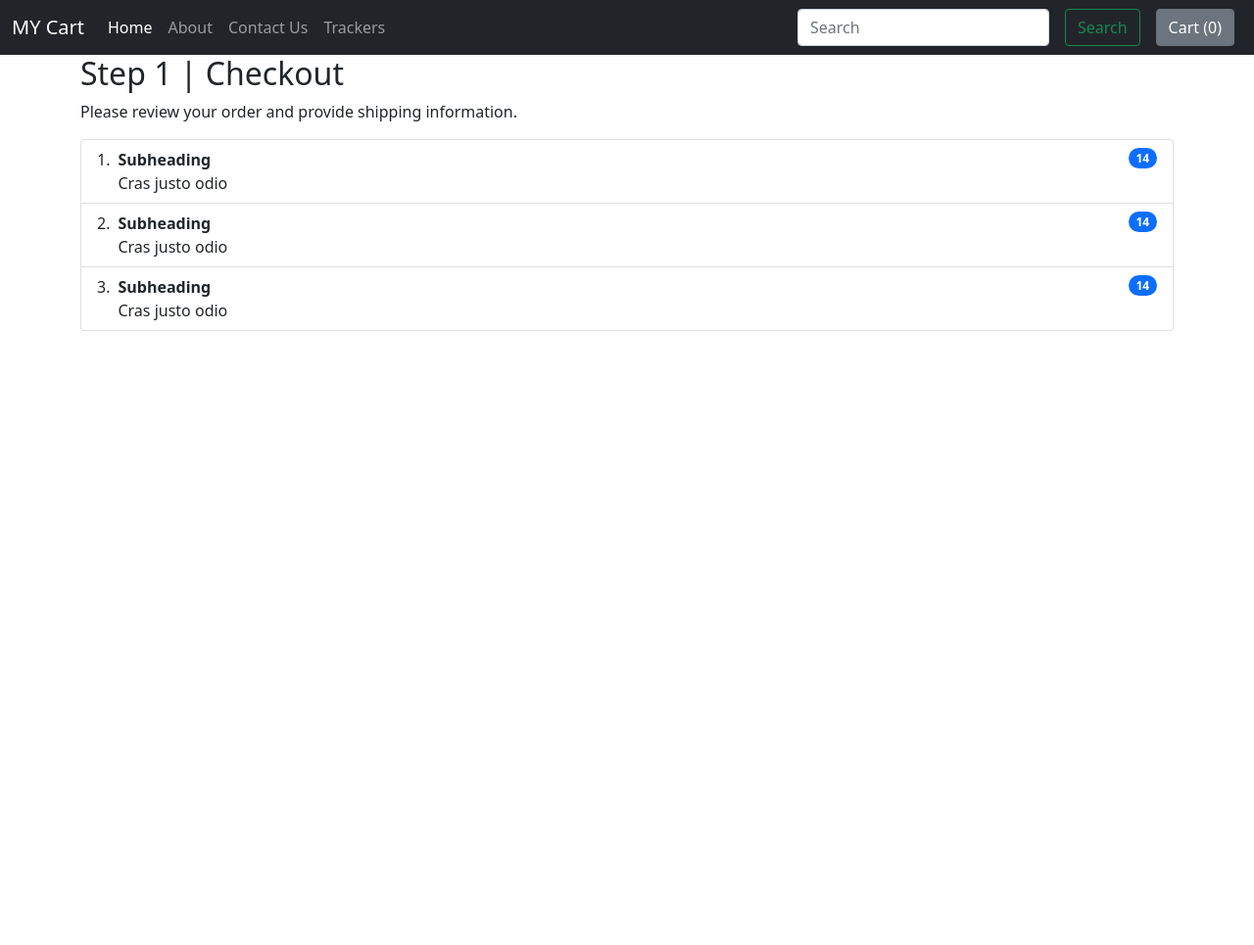
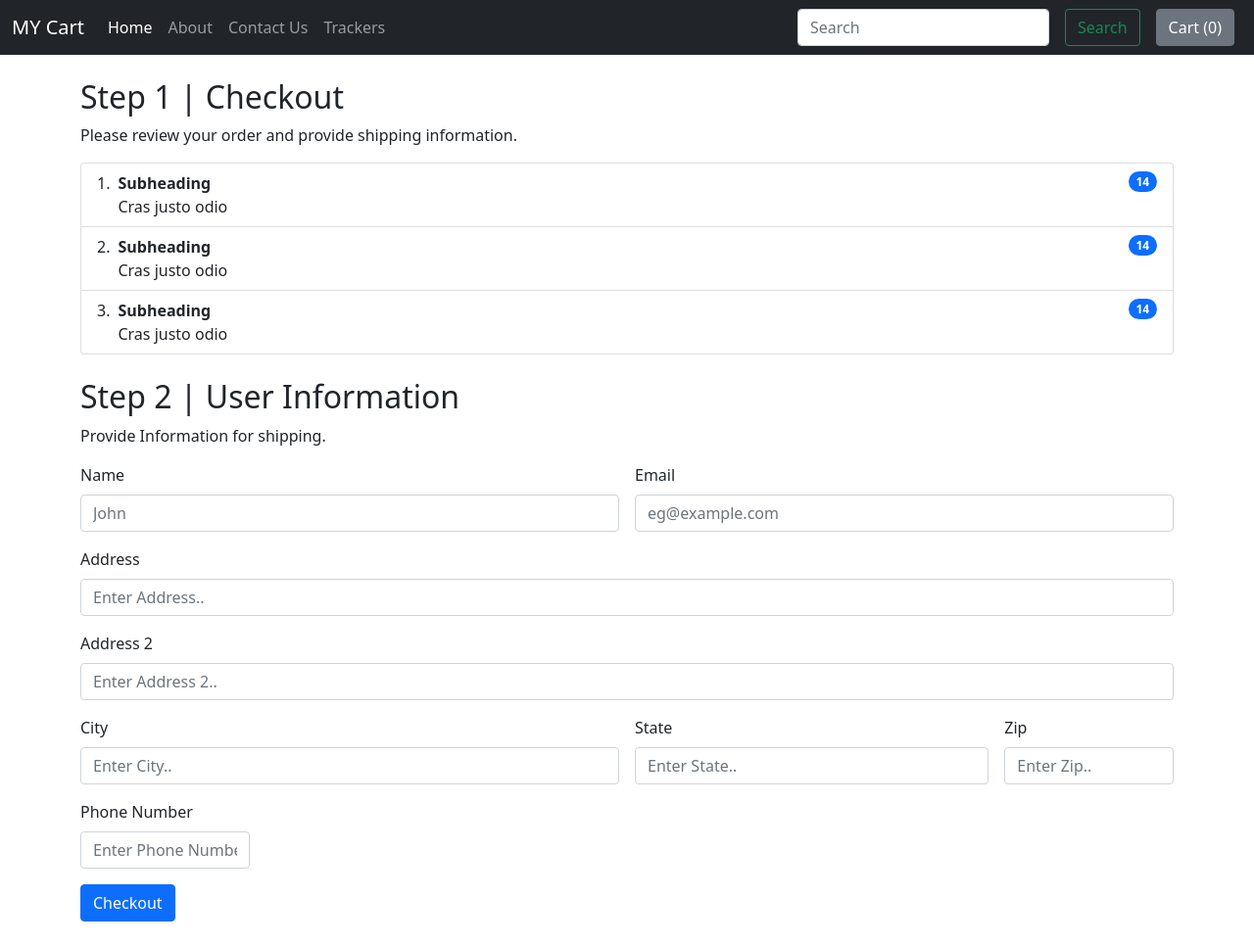
Before and after one commit to VathareVinayak/Cartique, a Django app: page /shop/checkout/ in a window 1280 px wide. Shown: the whole page at 98% size. Before the commit the page ends 338 px from the top, so only its background shows below. Run offline with Django 5.2, Linux system fonts and the light colour scheme.

Commit message:
Added Checkout With Req Frontend..

```diff
--- a/cartique/shop/templates/shop/checkout.html
+++ b/cartique/shop/templates/shop/checkout.html
@@ -1,29 +1,33 @@
-{%extends "shop/basic.html" %}
-
-{% block title%} Shop | Checkout {% endblock %}
-
+{%extends "shop/basic.html" %} {% block title%} Shop | Checkout {% endblock %}
 {% block body%}
 <div class="container">
+  <div class="col my-4 mx-auto">
     <h2>Step 1 | Checkout</h2>
     <p>Please review your order and provide shipping information.</p>
 
     <div id="items">
       <ol class="list-group list-group-numbered">
-            <li class="list-group-item d-flex justify-content-between align-items-start">
+        <li
+          class="list-group-item d-flex justify-content-between align-items-start"
+        >
           <div class="ms-2 me-auto">
             <div class="fw-bold">Subheading</div>
             Cras justo odio
           </div>
           <span class="badge bg-primary rounded-pill">14</span>
         </li>
-            <li class="list-group-item d-flex justify-content-between align-items-start">
+        <li
+          class="list-group-item d-flex justify-content-between align-items-start"
+        >
           <div class="ms-2 me-auto">
             <div class="fw-bold">Subheading</div>
             Cras justo odio
           </div>
           <span class="badge bg-primary rounded-pill">14</span>
         </li>
-            <li class="list-group-item d-flex justify-content-between align-items-start">
+        <li
+          class="list-group-item d-flex justify-content-between align-items-start"
+        >
           <div class="ms-2 me-auto">
             <div class="fw-bold">Subheading</div>
             Cras justo odio
@@ -33,5 +37,48 @@
       </ol>
     </div>
   </div>
+  <div class="col my-4 mx-auto">
+    <h2>Step 2 | User Information</h2>
+    <p>Provide Information for shipping.</p>
+    <form class="row g-3">
+    <div class="col-md-6">
+        <label for="inputname" class="form-label">Name</label>
+        <input type="text" class="form-control" placeholder="John" id="inputname">
+    </div>
+    <div class="col-md-6">
+        <label for="inputEmail4" class="form-label">Email</label>
+        <input type="email" class="form-control" placeholder="eg@example.com" id="inputEmail4">
+    </div>
+
+    <div class="col-12">
+        <label for="inputAddress" class="form-label">Address</label>
+        <input type="text" class="form-control" id="inputAddress" placeholder="Enter Address..">
+    </div>
+    <div class="col-12">
+        <label for="inputAddress2" class="form-label">Address 2</label>
+        <input type="text" class="form-control" id="inputAddress2" placeholder="Enter Address 2..">
+    </div>
+    <div class="col-md-6">
+        <label for="inputCity" class="form-label">City</label>
+        <input type="text" class="form-control" id="inputCity" placeholder="Enter City..">
+    </div>
+    <div class="col-md-4">
+        <label for="inputState" class="form-label">State</label>
+        <input type="text" class="form-control" id="inputState" placeholder="Enter State..">
+    </div>
+    <div class="col-md-2">
+        <label for="inputZip" class="form-label">Zip</label>
+        <input type="text" class="form-control" id="inputZip" placeholder="Enter Zip..">
+    </div>
+        <div class="col-md-2">
+        <label for="inputtel" class="form-label">Phone Number</label>
+        <input type="tel" class="form-control" id="inputPhone" placeholder="Enter Phone Number..">
+    </div>
+    <div class="col-12">
+        <button type="submit" class="btn btn-primary">Checkout</button>
+    </div>
+</form>
+  </div>
+</div>
 
 {% endblock %}
```
Lines whose indentation alone changed are shown as unchanged.
